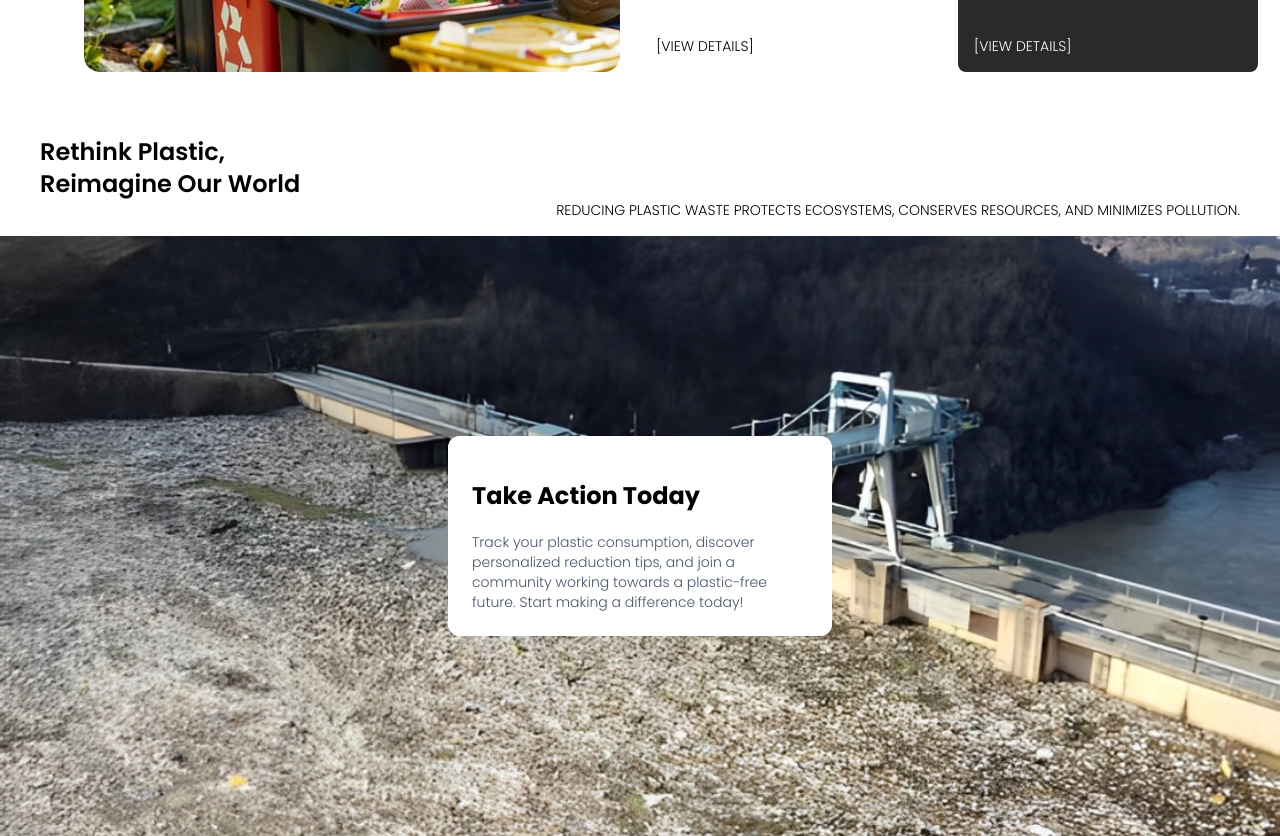
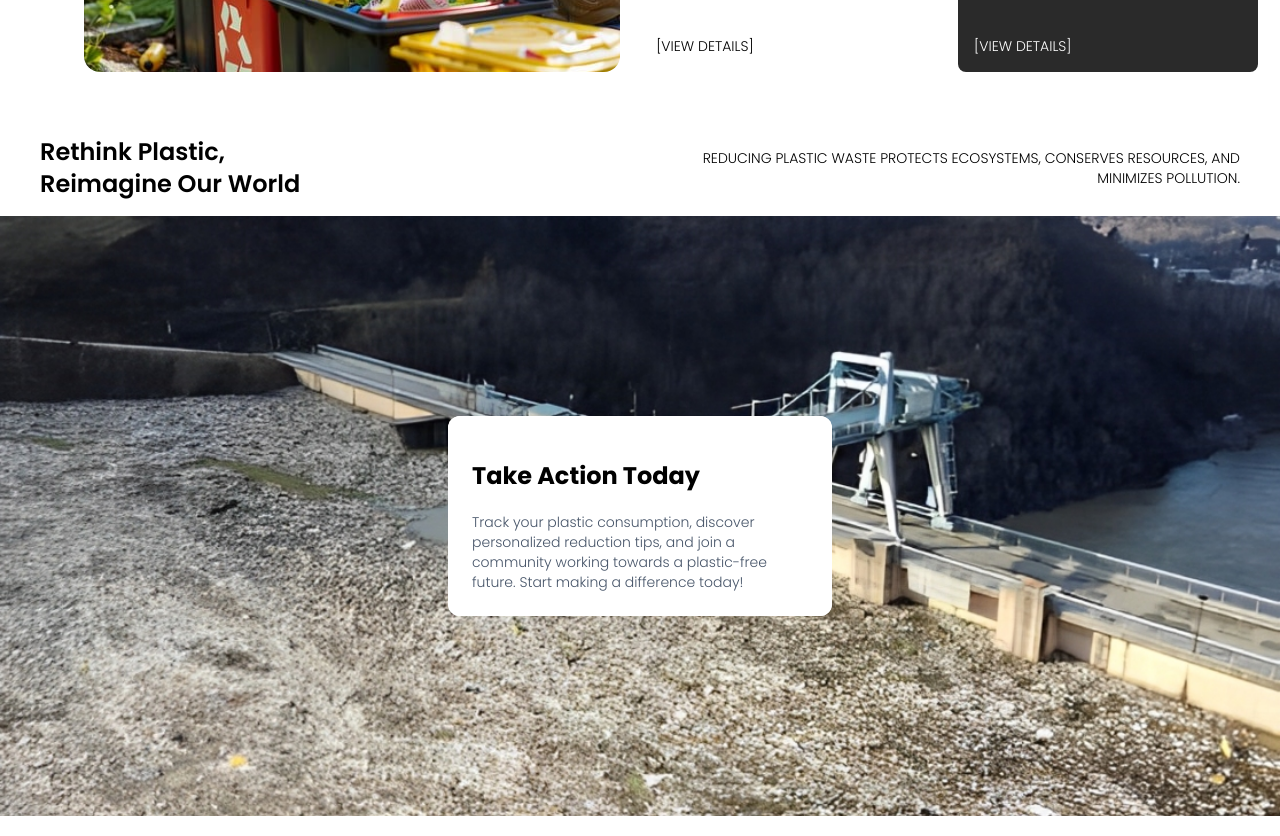
Before and after one commit to psidh/EscColon, a Next.js app: page / in a window 1280 px wide. Shown: the part 1260-2096 px from the top of the page. Built offline with nearby package versions, Linux system fonts and the light colour scheme.

Commit message:
Section3 checkpoint - 2
Signed-off-by: ChandanKhamitkar <khamitkarsaichandan1035@gmail.com>

```diff
--- a/src/components/section3/Section3.jsx
+++ b/src/components/section3/Section3.jsx
@@ -1,12 +1,12 @@
 export default function Section3() {
   return (
     <div className="w-full flex flex-col justify-center items-center space-y-4">
-      <div className="w-full px-10 flex-justify-between items-center text-black">
-        <p className="text-2xl font-semibold">
+      <div className="w-full px-10 flex justify-between items-center text-black">
+        <p className="text-2xl font-semibold w-fit">
           Rethink Plastic, <br />
           Reimagine Our World
         </p>
-        <p className="uppercase font-light text-sm text-end">
+        <p className="uppercase font-light text-sm text-end text-wrap w-1/2">
           Reducing plastic waste protects ecosystems, conserves resources, and
           minimizes pollution.
         </p>
```
